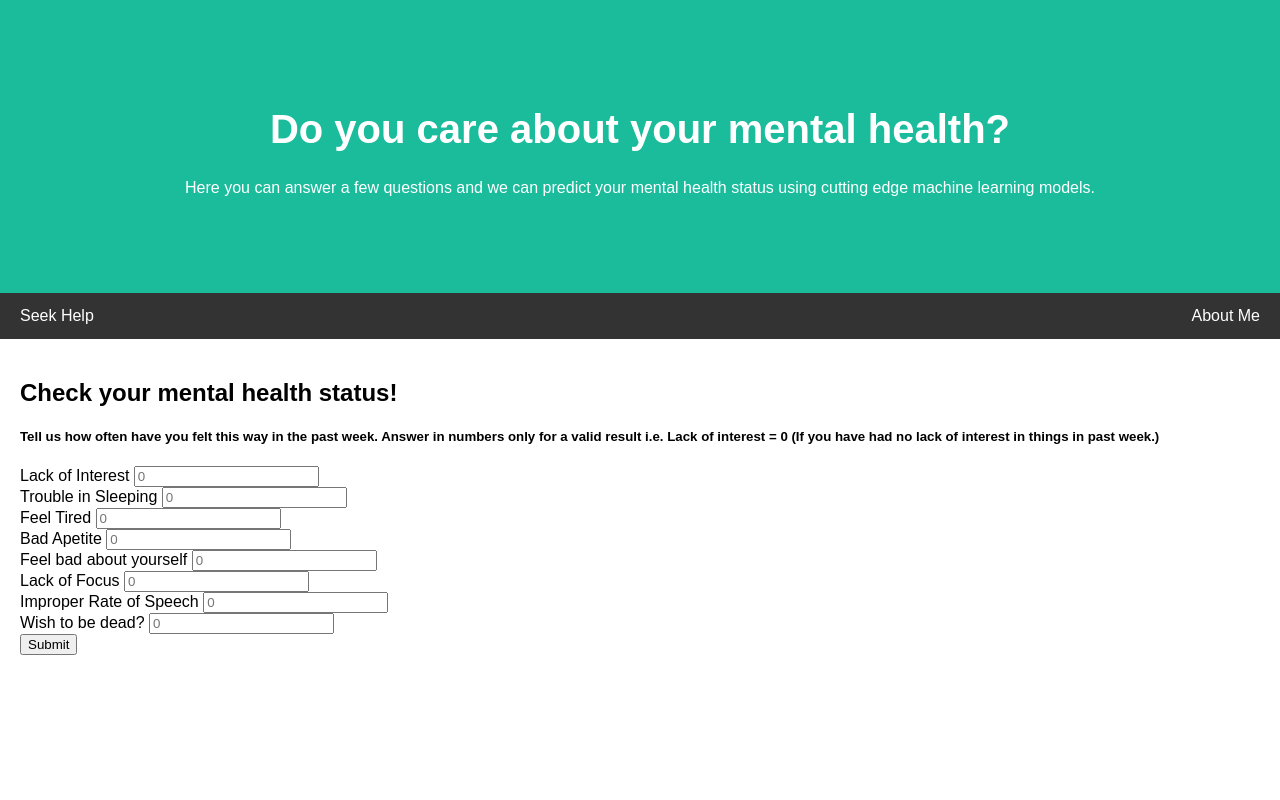
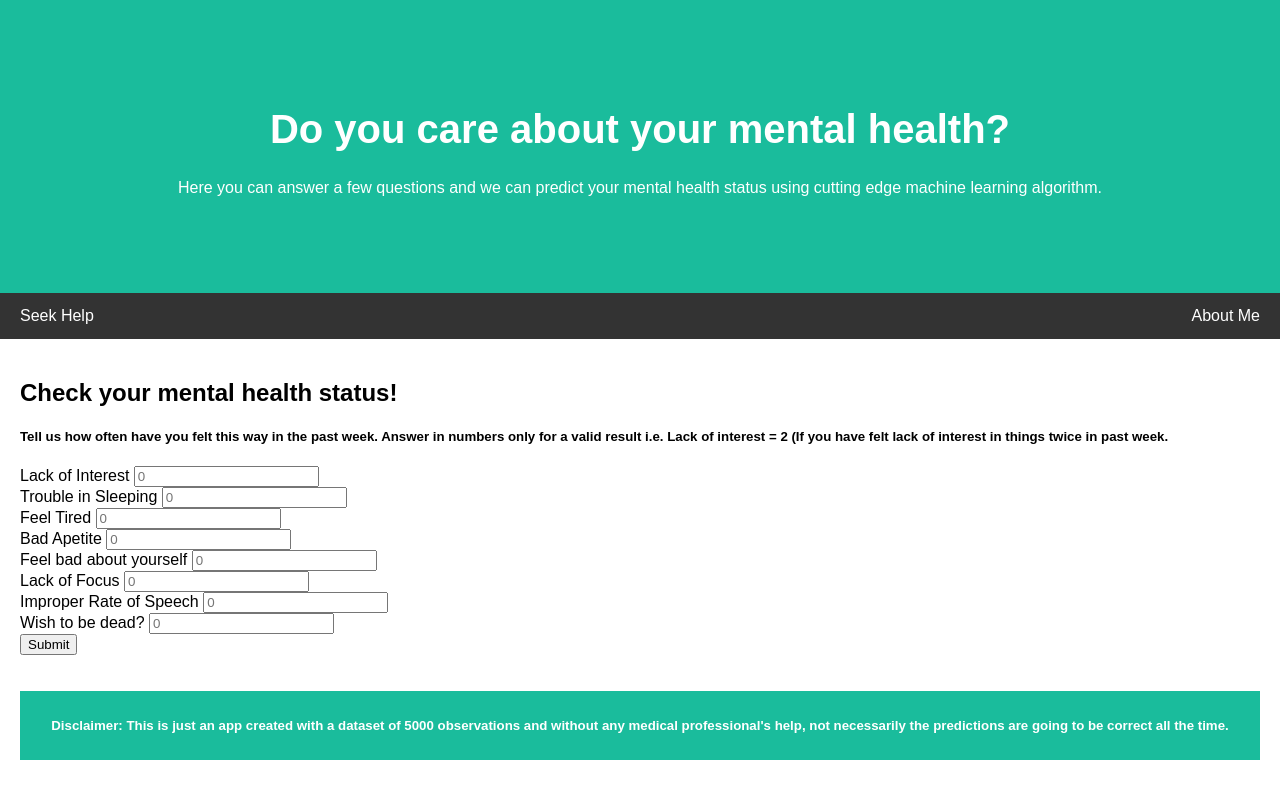
Before and after one commit to itsprashantthakur/mentalstatus, a Flask app: page / in a window 1280 px wide. Run offline with Flask 2, Linux system fonts and the light colour scheme; parts of the project's set-up code (start-up, migrations or seed data) failed here and were passed over.

Commit message:
Update final.html

```diff
--- a/templates/final.html
+++ b/templates/final.html
@@ -60,7 +60,13 @@ body {
   background-color: white;
   padding: 20px;
 }
-
+/* Footer */
+.footer {
+  padding: 5px; /* Some padding */
+  text-align: center; /* Center text*/
+  background: #1abc9c; /* Same background as the header*/
+  color: white
+}
 /* Responsive layout - when the screen is less than 700px wide, make the two columns stack on top of each other instead of next to each other */
 @media screen and (max-width: 700px) {
   .row {
@@ -81,16 +87,16 @@ body {
 
 <div class="header">
   <h1>Do you care about your mental health?</h1>
-  <p>Here you can answer a few questions and we can predict your mental health status using cutting edge machine learning models.</p>
+  <p>Here you can answer a few questions and we can predict your mental health status using cutting edge machine learning algorithm.</p>
 </div>
 
 <div class="navbar">
-  <a href="https://www.unitedgmh.org/mental-health-support/india">Seek Help</a>
+  <a href="https://www.nimh.nih.gov/health/find-help/index.shtml">Seek Help</a>
   <a href="https://www.linkedin.com/in/itsprashantthakur" class="right">About Me</a>
 </div>
   <div class="main">
     <h2>Check your mental health status!</h2>
-    <h5>Tell us how often have you felt this way in the past week. Answer in numbers only for a valid result i.e. Lack of interest = 0 (If you have had no lack of interest in things in past week.)</h5>
+    <h5>Tell us how often have you felt this way in the past week. Answer in numbers only for a valid result i.e. Lack of interest = 2 (If you have felt lack of interest in things twice in past week.</h5>
     <div >
 <!--- Form to enter new data for predictions -->
   <form action="{{ url_for('predict')}}" method="POST">
@@ -127,6 +133,8 @@ body {
         {{pred}}<br>
 
     </div>
-
+ <div class="footer">
+  <h5>Disclaimer: This is just an app created with a dataset of 5000 observations and without any medical professional's help, not necessarily the predictions are going to be correct all the time.</h5>
+</div>
 </body>
 </html>
```
